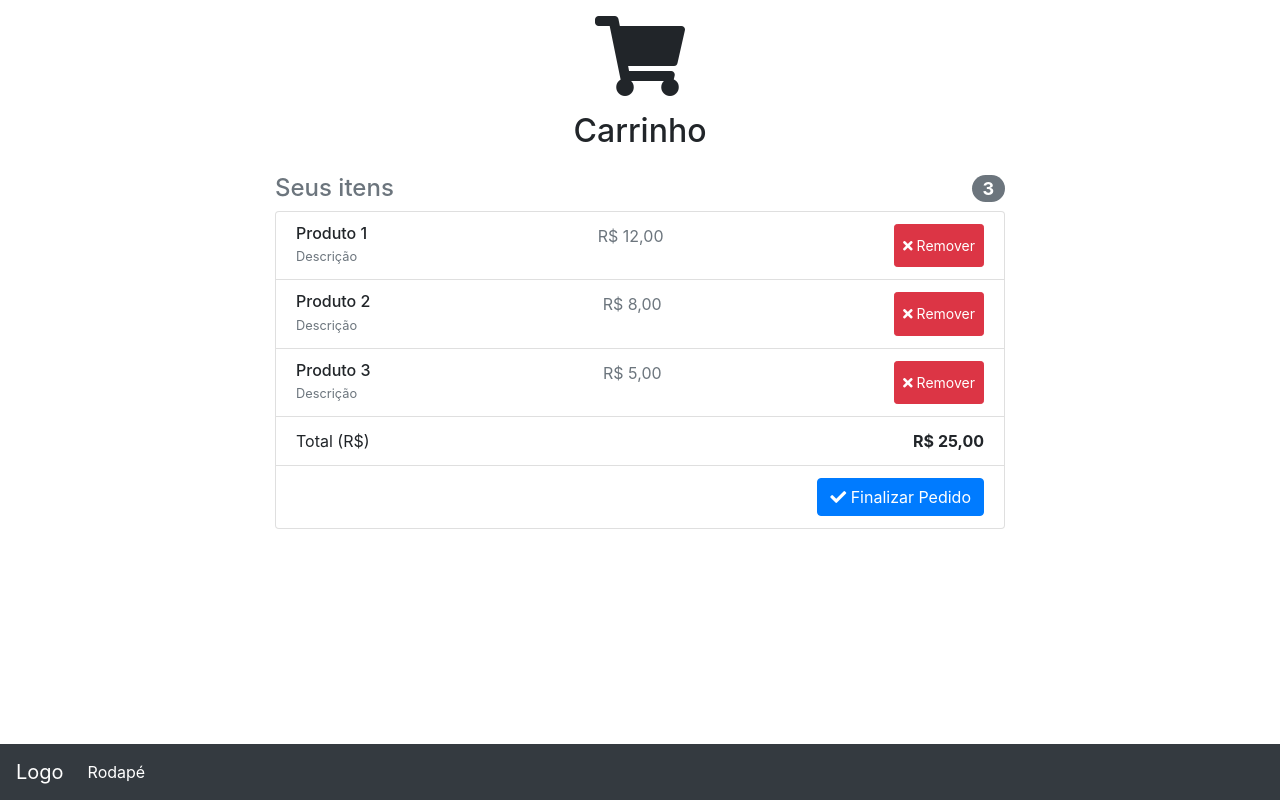
After one commit to CaioGabriel1000/Sistema-de-Gerenciamento-de-Delivery-CI, a CodeIgniter app: page /database/index.php/home/carrinho in a window 1280 px wide. The commit adds this page. Run offline with CodeIgniter, Linux system fonts and the light colour scheme; some libraries are stand-ins or nearby versions.

Commit message:
Adição de um autoload e da tela de carrinho de compras
Adicionei no autoload o 'url'.
Alterei o arquivo .htaccess para as rotas funcionarem.
Adicionei a tela de carrinho de compras, na rota /carrinho.

```diff
--- a/application/config/autoload.php
+++ b/application/config/autoload.php
@@ -89,7 +89,7 @@ $autoload['drivers'] = array();
 |
 |	$autoload['helper'] = array('url', 'file');
 */
-$autoload['helper'] = array();
+$autoload['helper'] = array('url');
 
 /*
 | -------------------------------------------------------------------
--- a/application/config/routes.php
+++ b/application/config/routes.php
@@ -49,6 +49,16 @@ defined('BASEPATH') OR exit('No direct script access allowed');
 | Examples:	my-controller/index	-> my_controller/index
 |		my-controller/my-method	-> my_controller/my_method
 */
+
+// Cada rota (que seria o link da url) faz referência ao controller "Home" e a função que carrega aquela página.
+
+// Rota da pagina inicial.
 $route['default_controller'] = 'Home';
+
+// Rota do carrinho de compras.
+$route['carrinho'] = 'Home/carrinho';
+
+// Rota do erro 404.
 $route['404_override'] = '';
+
 $route['translate_uri_dashes'] = FALSE;
--- a/application/controllers/Home.php
+++ b/application/controllers/Home.php
@@ -18,11 +18,16 @@ class Home extends CI_Controller {
 	 * map to /index.php/welcome/<method_name>
 	 * @see https://codeigniter.com/user_guide/general/urls.html
 	 */
+
+	// Cada função dessa classe carrega uma página.
+	// Que deve ter sua rota correspondente no arquivo config/routes.php.
+
+	// Página Inicial
 	public function index()
 	{
 		$dados['title'] = "SGD - Home";
 
-
+		// Carregando o head, o corpo da página e o footer
 		$this->load->view('components/head', $dados);
 
 		$this->load->view('home');
@@ -30,4 +35,18 @@ class Home extends CI_Controller {
 		$this->load->view('components/footer');
 
 	}
+
+	// Página do carrinho de compras
+	public function carrinho()
+	{
+		$dados['title'] = "SGD - Carrinho";
+
+
+		$this->load->view('components/head', $dados);
+
+		$this->load->view('carrinho');
+
+		$this->load->view('components/footer');
+
+	}
 }
--- /dev/null
+++ b/application/views/carrinho.php
@@ -0,0 +1,67 @@
+<!-- div container agrupa todos os elementos do body, será fechada apenas no footer -->
+<div class="container">
+
+<!-- Ícone de carrinho e título -->
+<div class="py-3 text-center">
+	<div class="d-block mx-auto mb-3">
+		<i class="fas fa-shopping-cart fa-5x"></i>
+	</div>
+	<h2>Carrinho</h2>
+</div>
+
+<!-- Carrinho -->
+<div class="row row justify-content-md-center">
+	<div class="col-md-8 col-xs-10 order-md-2 mb-4">
+
+		<!-- Cabeçalho -->
+		<h4 class="d-flex justify-content-between align-items-center mb-2">
+			<span class="text-muted">Seus itens</span>
+			<span class="badge badge-secondary badge-pill">3</span>
+		</h4>
+
+		<!-- Lista de itens -->
+		<ul class="list-group mb-3">
+			<li class="list-group-item d-flex justify-content-between lh-condensed">
+				<div>
+					<h6 class="my-0">Produto 1 </h6>
+					<small class="text-muted">Descrição</small>
+				</div>
+				<span class="text-muted">R$ 12,00</span>
+				<button type="button" class="btn btn-danger btn-sm">
+					<i class="fas fa-times"></i> Remover
+				</button>
+			</li>
+			<li class="list-group-item d-flex justify-content-between lh-condensed">
+				<div>
+					<h6 class="my-0">Produto 2</h6>
+					<small class="text-muted">Descrição</small>
+				</div>
+				<span class="text-muted">R$ 8,00</span>
+				<button type="button" class="btn btn-danger btn-sm">
+					<i class="fas fa-times"></i> Remover
+				</button>
+			</li>
+			<li class="list-group-item d-flex justify-content-between lh-condensed">
+				<div>
+					<h6 class="my-0">Produto 3</h6>
+					<small class="text-muted">Descrição</small>
+				</div>
+				<span class="text-muted">R$ 5,00</span>
+				<button type="button" class="btn btn-danger btn-sm">
+					<i class="fas fa-times"></i> Remover
+				</button>
+			</li>
+
+			<!-- Total e botão de finalizar pedido -->
+			<li class="list-group-item d-flex justify-content-between">
+				<span>Total (R$)</span>
+				<strong>R$ 25,00</strong>
+			</li>
+			<li class="list-group-item">
+				<button type="button" class="btn btn-primary float-right">
+					<i class="fas fa-check"></i> Finalizar Pedido
+				</button>
+			</li>
+		</ul>
+	</div>
+</div>
--- a/application/views/components/footer.php
+++ b/application/views/components/footer.php
@@ -1,8 +1,12 @@
+<!-- Rodape -->
+
 <nav class="navbar fixed-bottom navbar-expand-sm navbar-dark bg-dark">
+
 	<a class="navbar-brand" href="#">Logo</a>
 	<button class="navbar-toggler" type="button" data-toggle="collapse" data-target="#navbarCollapse" aria-controls="navbarCollapse" aria-expanded="false" aria-label="Toggle navigation">
 		<span class="navbar-toggler-icon"></span>
 	</button>
+
 	<div class="collapse navbar-collapse" id="navbarCollapse">
 		<ul class="navbar-nav mr-auto">
 			<li class="nav-item active">
@@ -10,7 +14,12 @@
 			</li>
 		</ul>
 	</div>
+
 </nav>
 
+<!-- Fechando o container, body e html do corpo da página. Que devem ser abertos na view carregada antes dessa. -->
+<div class="container">
+
 </body>
+
 </html>
--- a/application/views/components/head.php
+++ b/application/views/components/head.php
@@ -13,7 +13,14 @@
 	<script src="https://cdnjs.cloudflare.com/ajax/libs/popper.js/1.14.0/umd/popper.min.js" integrity="sha384-cs/chFZiN24E4KMATLdqdvsezGxaGsi4hLGOzlXwp5UZB1LY//20VyM2taTB4QvJ" crossorigin="anonymous"></script>
 	<script src="https://stackpath.bootstrapcdn.com/bootstrap/4.1.0/js/bootstrap.min.js" integrity="sha384-uefMccjFJAIv6A+rW+L4AHf99KvxDjWSu1z9VI8SKNVmz4sk7buKt/6v9KI65qnm" crossorigin="anonymous"></script>
 
+	<!-- Icones Font Awesome -->
+	<link rel="stylesheet" href="https://use.fontawesome.com/releases/v5.0.10/css/all.css" integrity="sha384-+d0P83n9kaQMCwj8F4RJB66tzIwOKmrdb46+porD/OvrJ+37WqIM7UoBtwHO6Nlg" crossorigin="anonymous">
+
 	<!-- Inserindo o título da página que veio do array $dados -->
 	<title><?=$title?></title>
 
 </head>
+
+<!-- Abrindo a tag body que sera fechada no footer -->
+
+<body>
```
Also changed, not shown: .htaccess (added), application/.htaccess.
